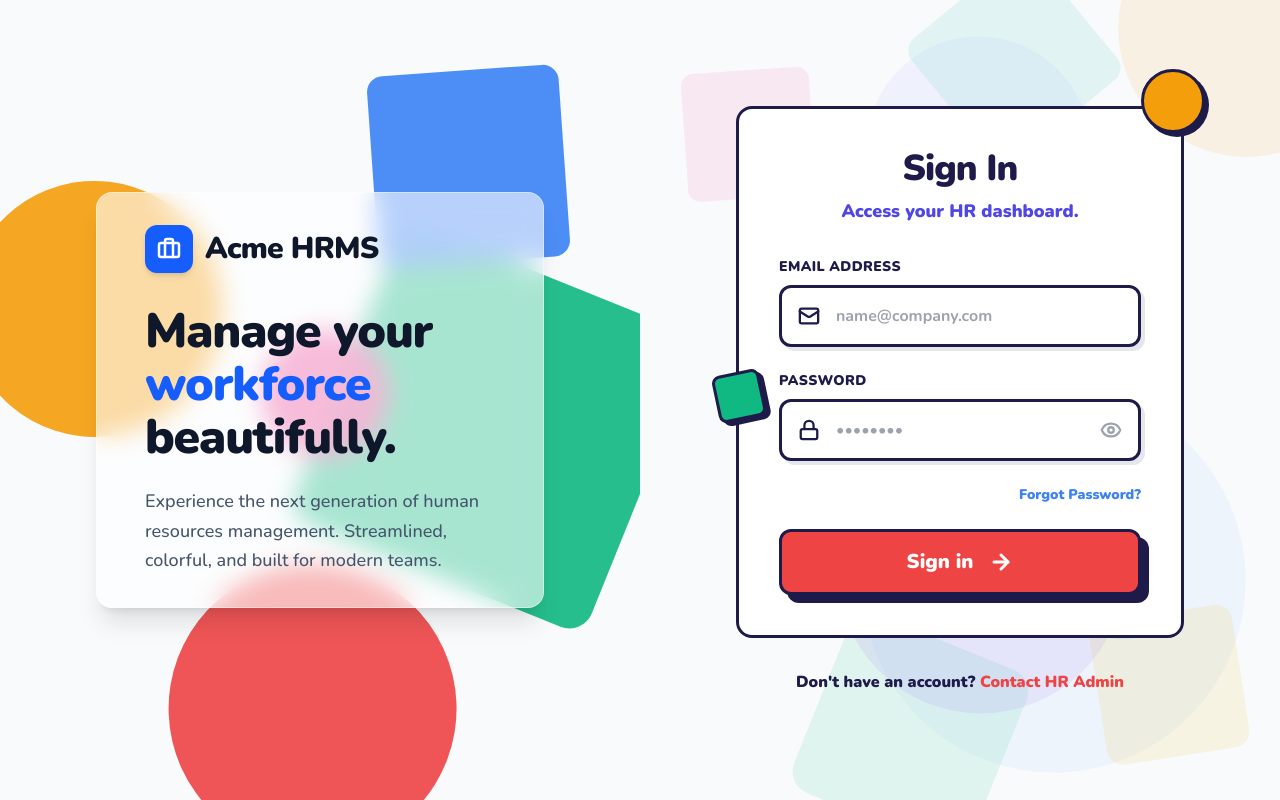
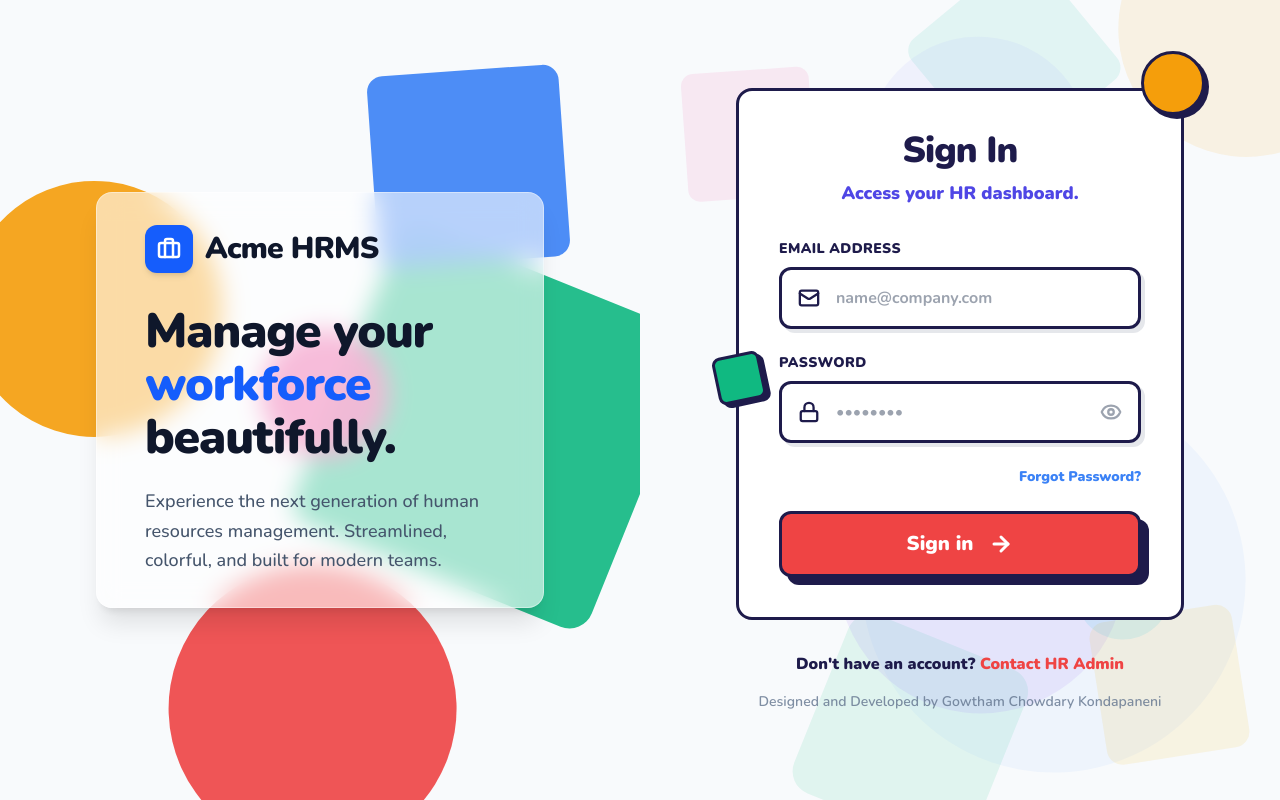
Before and after one commit to Kondapaneni/HRMS, a React (Vite) app in the folder frontend/: page / in a window 1280 px wide. Built offline with nearby package versions, Linux system fonts and the light colour scheme; no server answers; what @react-pdf/renderer would draw is missing.

Commit message:
Add developer credit to login page

```diff
--- a/frontend/src/pages/Login.jsx
+++ b/frontend/src/pages/Login.jsx
@@ -250,11 +250,14 @@ const Login = () => {
           </div>
 
           <motion.div initial={{ opacity: 0 }} animate={{ opacity: 1 }} transition={{ delay: 0.9 }} className="mt-8 text-center">
-            <p className="text-[#1E1B4B] font-black">
+            <p className="text-[#1E1B4B] font-black mb-4">
               Don't have an account?{' '}
               <a href="mailto:gowthamkondapaneni2003@gmail.com" className="text-[#EF4444] font-black hover:text-[#DC2626] transition-colors hover:underline decoration-[3px] underline-offset-4">
                 Contact HR Admin
               </a>
+            </p>
+            <p className="text-slate-500 text-sm font-semibold opacity-80">
+              Designed and Developed by Gowtham Chowdary Kondapaneni
             </p>
           </motion.div>
 
```
